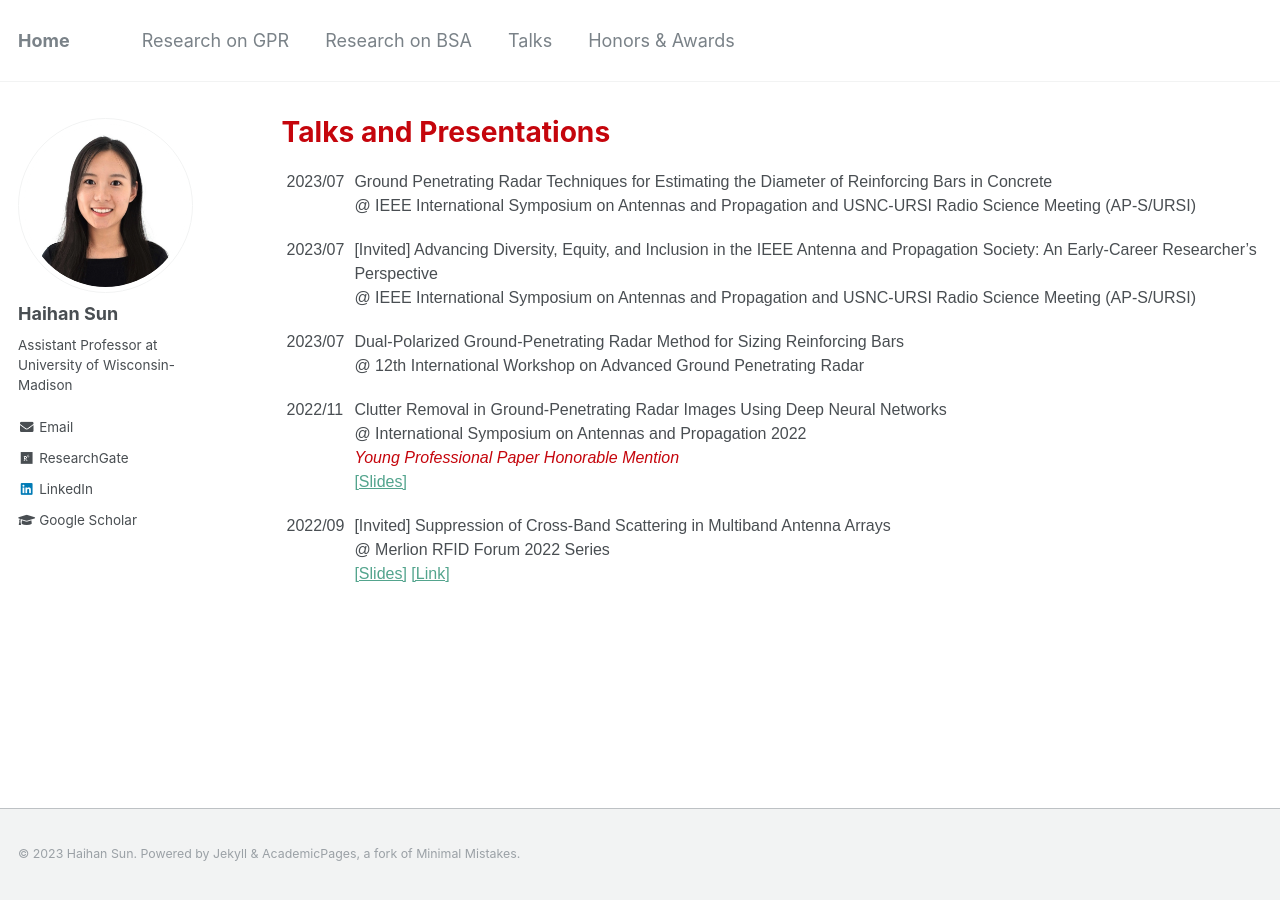
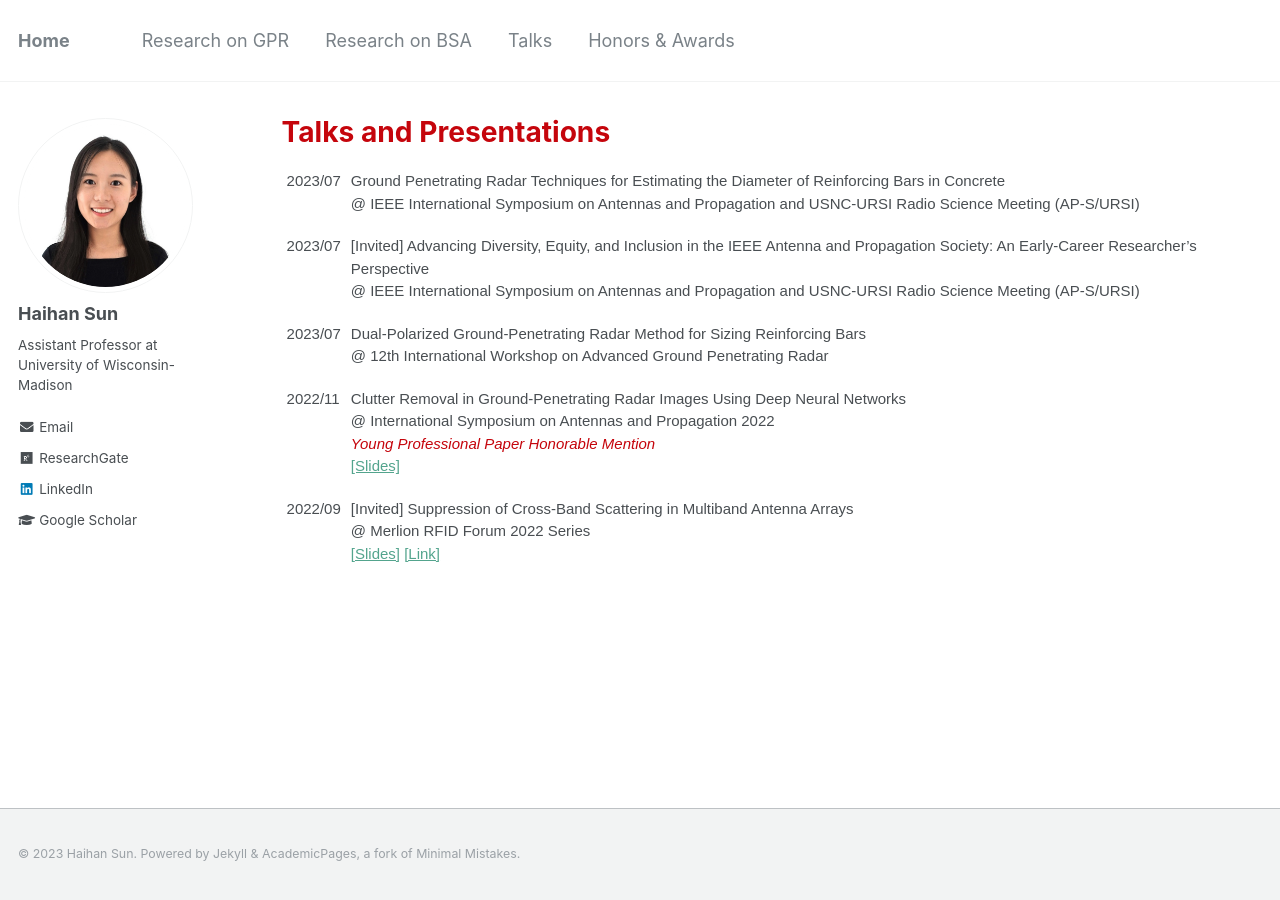
Before and after one commit to Haihan-Sun/Haihan-Sun.github.io, a Jekyll site: the page built from _pages/talks.html, in a window 1280 px wide. Built offline with Jekyll 4.4.1, drawn with Linux system fonts in a browser that asks for light colours.

Commit message:
Update talks.html

```diff
--- a/_pages/talks.html
+++ b/_pages/talks.html
@@ -10,7 +10,7 @@ author_profile: true
   padding:10px 5px;word-break:normal;}
 .tg th{border-style:solid;border-width:0px;font-family:Arial, sans-serif;font-size:14px;font-weight:normal;
   overflow:hidden;padding:10px 5px;word-break:normal;}
-.tg .tg-ko0z{background-color:#ffffff;border-color:#ffffff;font-size:16px;text-align:left;vertical-align:top}
+.tg .tg-ko0z{background-color:#ffffff;border-color:#ffffff;font-size:15px;text-align:left;vertical-align:top}
 </style>
 
 <table class="tg">
```
